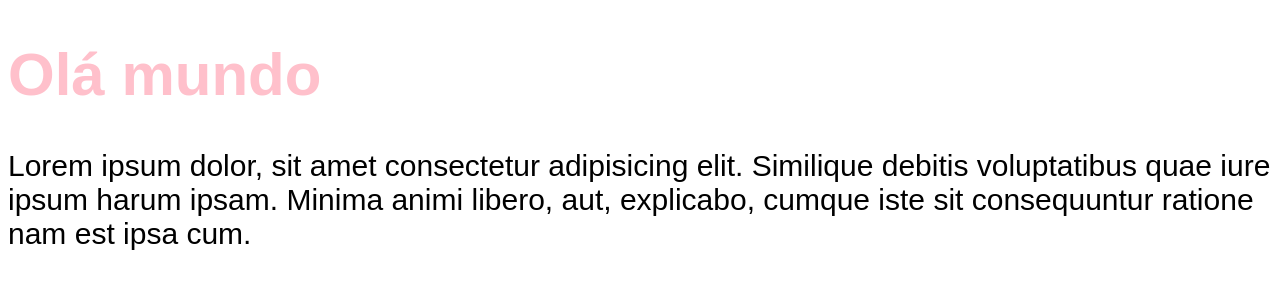
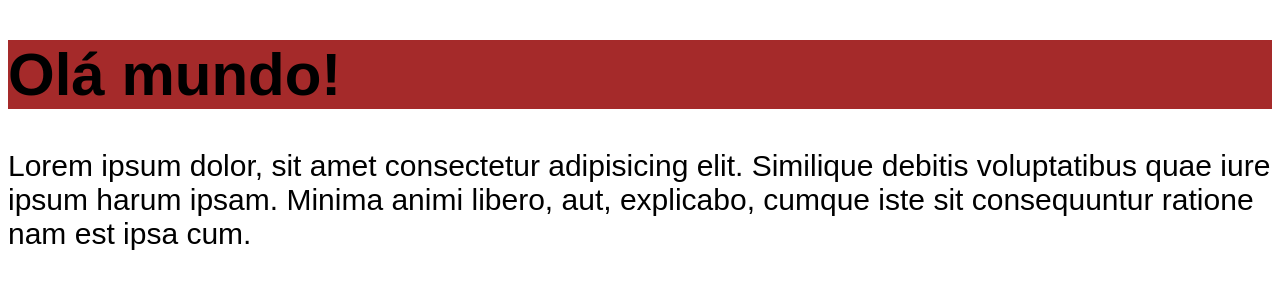
Before and after one commit to mtzamorim/chronos-pomodoros, a React (Vite) app: page / in a window 1280 px wide. Shown: the top 300 px of the page. Built offline with nearby package versions, Linux system fonts and the light colour scheme.

Commit message:
feat: css para aprendizado de css module

```diff
--- a/src/App.tsx
+++ b/src/App.tsx
@@ -1,10 +1,12 @@
+import { Heading } from './components/Heading';
+
+import './styles/global.css';
 import './styles/theme.css';
-import './styles/global.css';
 
 export function App() {
   return (
     <>
-      <h1>Olá mundo</h1>
+      <Heading />
       <p>
         Lorem ipsum dolor, sit amet consectetur adipisicing elit. Similique
         debitis voluptatibus quae iure ipsum harum ipsam. Minima animi libero,
--- /dev/null
+++ b/src/components/Heading.module.css
@@ -0,0 +1,8 @@
+.heading {
+  background: brown;
+  color: black;
+}
+
+.cyan{
+    color: cyan;
+}
--- /dev/null
+++ b/src/components/Heading.tsx
@@ -0,0 +1,5 @@
+import styles from './Heading.module.css';
+
+export function Heading() {
+  return <h1 className={styles.heading}>Olá mundo!</h1>;
+}
```
